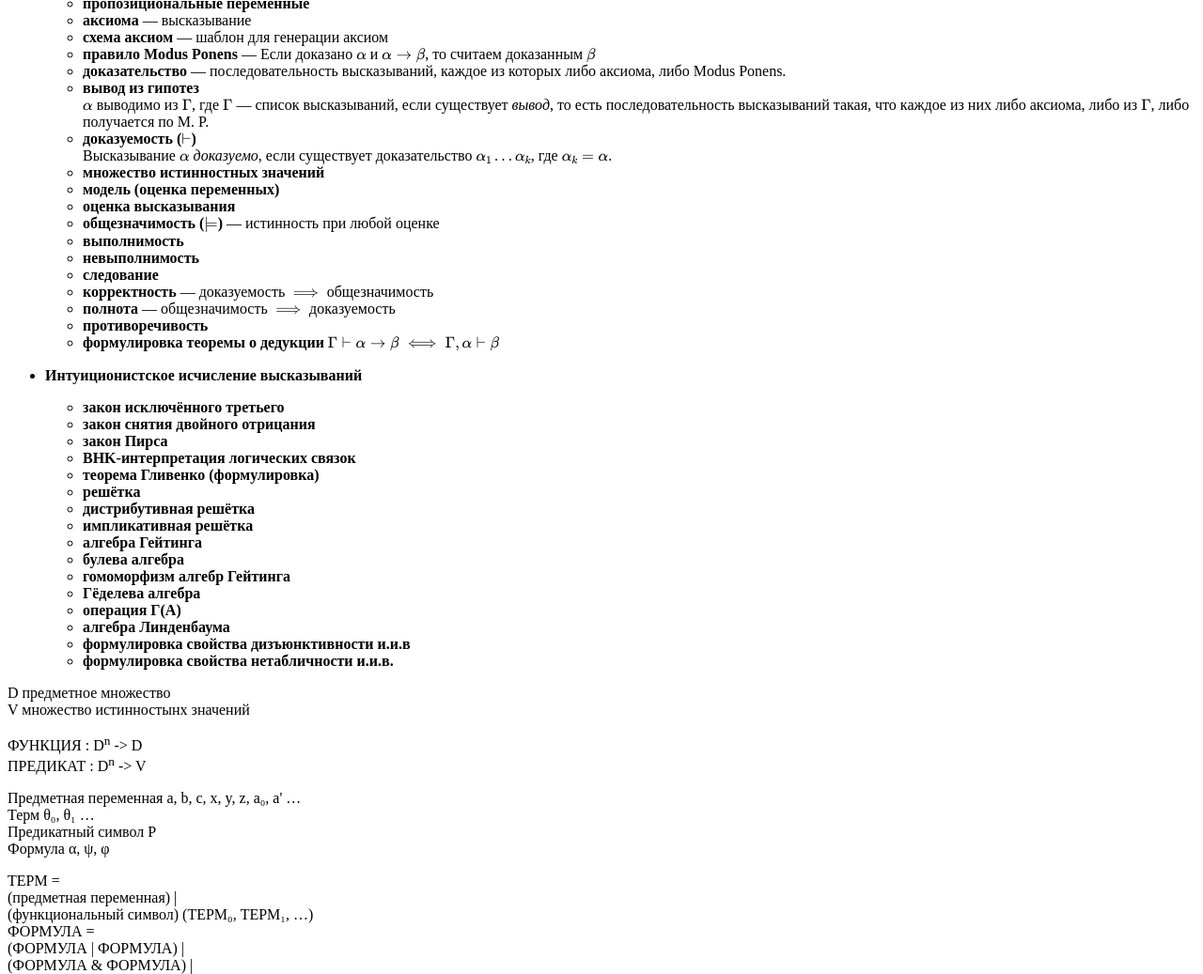
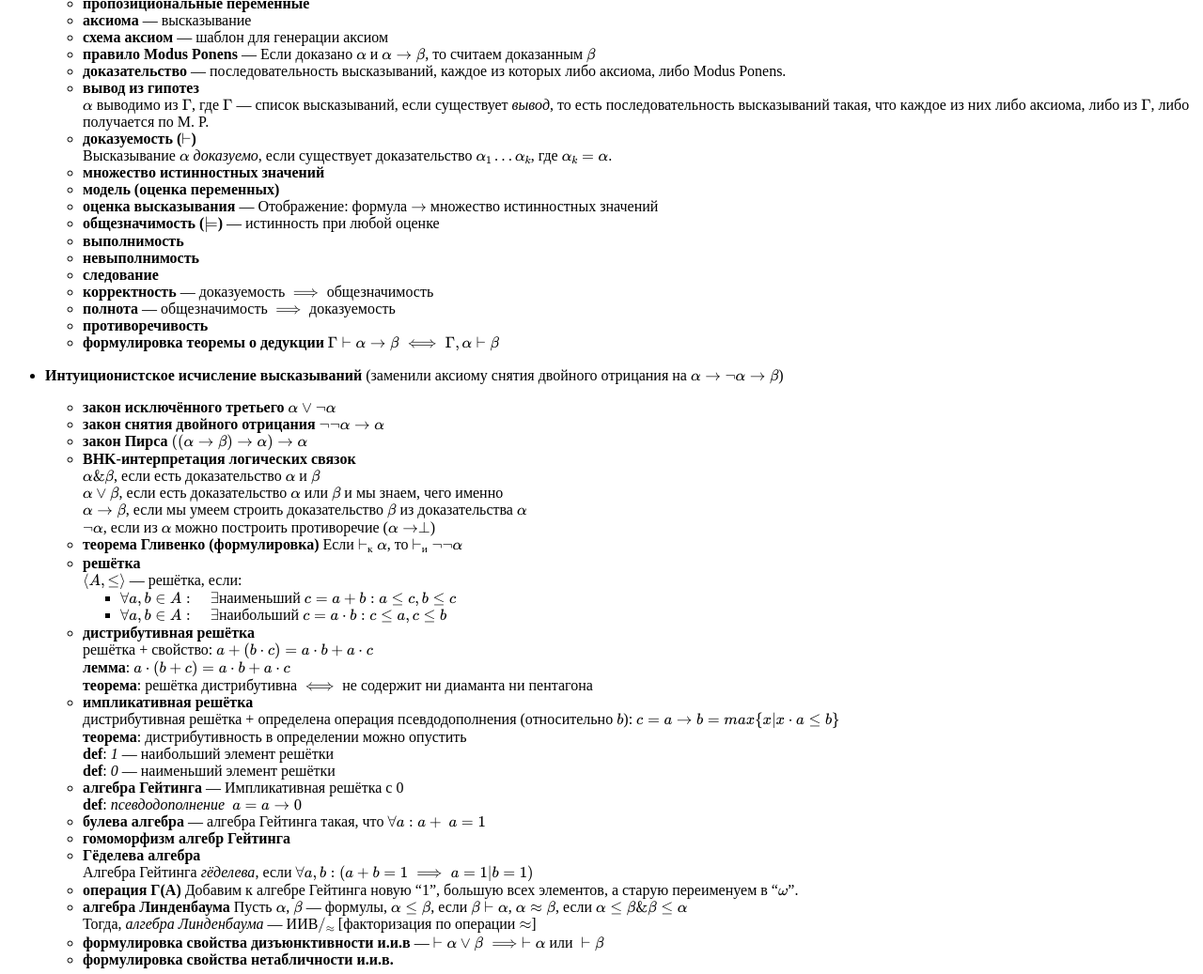
Before and after one commit to VladimirP1/ITMO, a plain HTML site: page MathLogic/Colloq/Defs.html in a window 1280 px wide. Shown: the part 527-1564 px from the top of the page at 94% size. Drawn offline with nearby package versions, Linux system fonts and the light colour scheme; some packages are replaced by stand-ins of ours.

Commit message:
Intuicionist logic

```diff
--- a/MathLogic/Colloq/Defs.html
+++ b/MathLogic/Colloq/Defs.html
@@ -66,7 +66,7 @@
   где $\alpha_k = \alpha$.</li>
 <li><strong>множество истинностных значений</strong></li>
 <li><strong>модель (оценка переменных)</strong></li>
-<li><strong>оценка высказывания</strong></li>
+<li><strong>оценка высказывания</strong> &mdash; Отображение: формула $\rightarrow$ множество истинностных значений</li>
 <li><strong>общезначимость ($\models$)</strong> &mdash; истинность при любой оценке</li>
 <li><strong>выполнимость</strong></li>
 <li><strong>невыполнимость</strong></li>
@@ -77,24 +77,50 @@
 <li><strong>формулировка теоремы о дедукции</strong> $\Gamma \vdash \alpha \rightarrow \beta \iff \Gamma, \alpha \vdash \beta$</li>
 </ul>
 </li>
-<li><p><strong>Интуиционистское исчисление высказываний</strong></p>
+<li><p><strong>Интуиционистское исчисление высказываний</strong>
+  (заменили аксиому снятия двойного отрицания на $\alpha \rightarrow \neg \alpha \rightarrow \beta$)</p>
 
 <ul>
-<li><strong>закон исключённого третьего</strong></li>
-<li><strong>закон снятия двойного отрицания</strong></li>
-<li><strong>закон Пирса</strong></li>
-<li><strong>BHK-интерпретация логических связок</strong></li>
-<li><strong>теорема Гливенко (формулировка)</strong></li>
-<li><strong>решётка</strong></li>
-<li><strong>дистрибутивная решётка</strong></li>
-<li><strong>импликативная решётка</strong></li>
-<li><strong>алгебра Гейтинга</strong></li>
-<li><strong>булева алгебра</strong></li>
+<li><strong>закон исключённого третьего</strong> $\alpha \vee \neg \alpha$</li>
+<li><strong>закон снятия двойного отрицания</strong> $\neg \neg \alpha \rightarrow \alpha$</li>
+<li><strong>закон Пирса</strong> $((\alpha \rightarrow \beta) \rightarrow \alpha) \rightarrow \alpha$</li>
+<li><strong>BHK-интерпретация логических связок</strong><br/>
+  $\alpha \&amp; \beta$, если есть доказательство $\alpha$ и $\beta$<br/>
+  $\alpha \vee \beta$, если есть доказательство $\alpha$ или $\beta$ и мы знаем, чего именно<br/>
+  $\alpha \rightarrow \beta$, если мы умеем строить доказательство $\beta$ из доказательства $\alpha$<br/>
+  $\neg \alpha$, если из $\alpha$ можно построить противоречие ($\alpha \rightarrow \perp$)</li>
+<li><strong>теорема Гливенко (формулировка)</strong> Если $\vdash_{\text{к}} \alpha$, то $\vdash_{\text{и}} \neg \neg \alpha$</li>
+<li><strong>решётка</strong><br/>
+  $\langle A, \leq \rangle$ &mdash; решётка, если:
+
+<ul>
+<li>$\forall a,b \in A: \quad \exists \text{наименьший } c = a + b : a \leq c, b \leq c $</li>
+<li>$\forall a,b \in A: \quad \exists \text{наибольший } c = a \cdot b : c \leq a, c \leq b $</li>
+</ul>
+</li>
+<li><strong>дистрибутивная решётка</strong><br/>
+  решётка + свойство: $a+(b \cdot c) = a \cdot b + a \cdot c$<br/>
+  <strong>лемма</strong>: $a\cdot(b+c) = a\cdot b + a \cdot c$<br/>
+  <strong>теорема</strong>: решётка дистрибутивна $\iff$ не содержит ни диаманта ни пентагона</li>
+<li><strong>импликативная решётка</strong><br/>
+  дистрибутивная решётка + определена операция псевдодополнения (относительно $b$):
+      $c = a \rightarrow b = max \{ x | x \cdot a \leq b \}$<br/>
+  <strong>теорема</strong>: дистрибутивность в определении можно опустить<br/>
+  <strong>def</strong>: <em>1</em> &mdash; наибольший элемент решётки<br/>
+  <strong>def</strong>: <em>0</em> &mdash; наименьший элемент решётки</li>
+<li><strong>алгебра Гейтинга</strong> &mdash; Импликативная решётка с 0<br/>
+  <strong>def</strong>: <em>псевдодополнение</em> $~a = a \rightarrow 0$</li>
+<li><strong>булева алгебра</strong> &mdash; алгебрa Гейтинга такая, что $\forall a: a + ~a = 1$</li>
 <li><strong>гомоморфизм алгебр Гейтинга</strong></li>
-<li><strong>Гёделева алгебра</strong></li>
-<li><strong>операция Γ(A)</strong></li>
-<li><strong>алгебра Линденбаума</strong></li>
-<li><strong>формулировка свойства дизъюнктивности и.и.в</strong></li>
+<li><strong>Гёделева алгебра</strong><br/>
+  Алгебра Гейтинга <em>гёделева</em>, если $\forall a,b : (a+b=1 \implies a=1 | b=1)$</li>
+<li><strong>операция Γ(A)</strong>
+  Добавим к алгебре Гейтинга новую &ldquo;1&rdquo;, большую всех элементов, а старую переименуем в &ldquo;$\omega$&rdquo;.</li>
+<li><strong>алгебра Линденбаума</strong>
+  Пусть $\alpha$, $\beta$ &mdash; формулы, $\alpha \leq \beta$, если $\beta\vdash\alpha$,
+  $\alpha \approx \beta$, если $\alpha \leq \beta \&amp; \beta \leq \alpha $<br/>
+  Тогда, <em>алгебра Линденбаума</em> &mdash; $\text{ИИВ}/_{\approx}$ [факторизация по операции $\approx$]</li>
+<li><strong>формулировка свойства дизъюнктивности и.и.в</strong> &mdash; $\vdash \alpha \vee \beta \implies \vdash \alpha \text{ или } \vdash \beta$</li>
 <li><strong>формулировка свойства нетабличности и.и.в.</strong></li>
 </ul>
 </li>
@@ -142,7 +168,7 @@ V множество истинностынх значений</p>
 <li><strong>полное множество (бескванторных) формул</strong></li>
 <li><strong>модель для формулы</strong></li>
 <li><strong>теорема Гёделя о полноте исчисления предикатов (формулировка)</strong></li>
-<li>__следствие из теоремы Гёделя о исчислении предикатов</li>
+<li><strong>следствие из теоремы Гёделя о исчислении предикатов</strong></li>
 </ul>
 </li>
 </ul>
```
Also changed, not shown: 1 other file.
